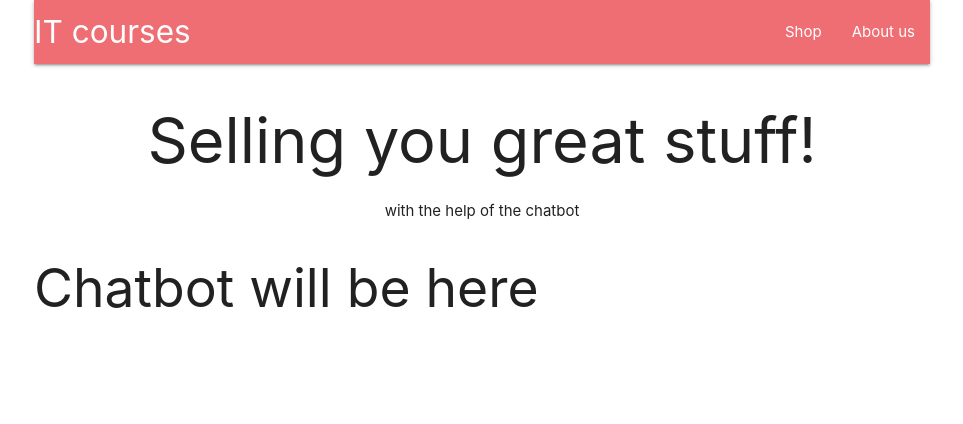
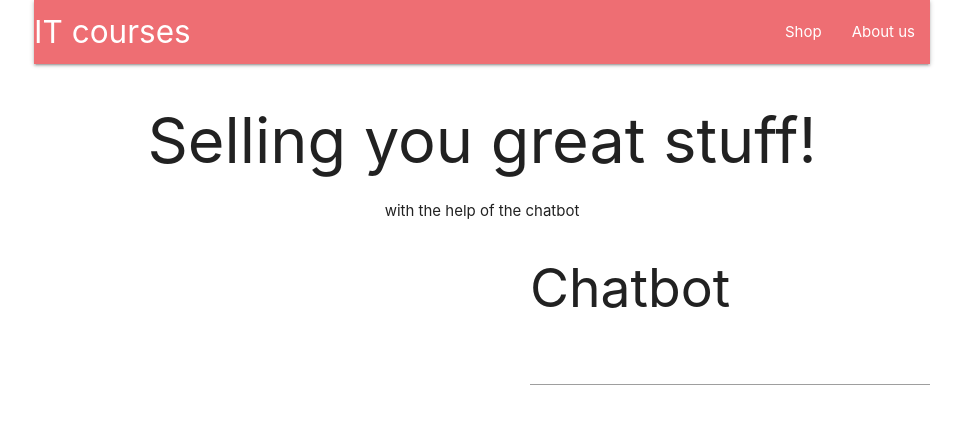
Before and after one commit to LeandroLazz/reactbot, a React (Create React App) app in the folder client/: page / in a window 1280 px wide. Shown: the top 424 px of the page, without its empty margins (158-1121 px from the left). Built offline with nearby package versions, Linux system fonts and the light colour scheme.

Commit message:
feat: class component chatbot

```diff
--- a/client/src/components/chatbot/Chatbot.js
+++ b/client/src/components/chatbot/Chatbot.js
@@ -1,7 +1,24 @@
-import React from 'react';
+import React, { Component } from 'react';
 
-const Chatbot = () => (
-  <h2>Chatbot will be here</h2>
-)
+class Chatbot extends Component {
+  constructor(props) {
+    super(props);
+
+    this.state = {
+      message: []
+    }
+  }
+
+ render() {
+   return (
+    <div style={{ height: 400, width: 400, float: 'right' }}>
+      <div id="chatbot" style={{ height: '100%', width: '100%', overflow: 'auto' }}>
+        <h2>Chatbot</h2>
+        <input type="text"/>
+      </div>
+    </div>
+   )
+ }
+}
 
 export default Chatbot;
```
